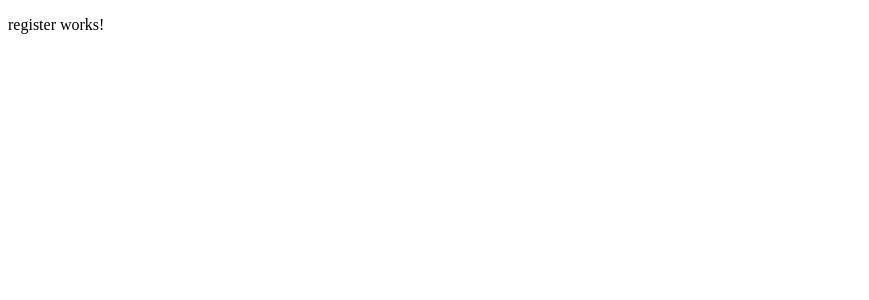
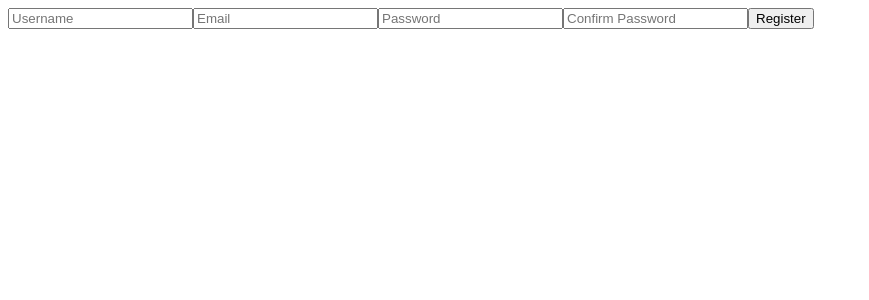
Before and after one commit to JannatulFardouse/secure-auth-portal, an Angular app: page /register in a window 1280 px wide. Shown: the top 300 px of the page, without its empty margins (0-869 px from the left). Built offline with nearby package versions, Linux system fonts and the light colour scheme.

Commit message:
complete the login fronted

```diff
--- a/src/app/pages/dashboard/dashboard.component.html
+++ b/src/app/pages/dashboard/dashboard.component.html
@@ -1 +1,2 @@
-<p>dashboard works!</p>
+<h1>Welcome, {{ userName }}</h1>
+<p>Here’s your dashboard content.</p>
--- a/src/app/pages/dashboard/dashboard.component.ts
+++ b/src/app/pages/dashboard/dashboard.component.ts
@@ -2,10 +2,12 @@ import { Component } from '@angular/core';
 
 @Component({
   selector: 'app-dashboard',
-  imports: [],
+  standalone: true,
   templateUrl: './dashboard.component.html',
-  styleUrl: './dashboard.component.scss'
+  styleUrls: ['./dashboard.component.scss']
 })
 export class DashboardComponent {
+  userName: string = 'John Doe'; // This could be fetched dynamically
 
+  constructor() {}
 }
--- a/src/app/pages/login/login.component.html
+++ b/src/app/pages/login/login.component.html
@@ -1,7 +1,5 @@
-<h2>Login</h2>
 <form [formGroup]="form" (ngSubmit)="submit()">
-  <input formControlName="email" placeholder="Email" type="email" /><br/>
-  <input formControlName="password" placeholder="Password" type="password" /><br/>
+  <input formControlName="username" placeholder="Username">
+  <input formControlName="password" type="password" placeholder="Password">
   <button type="submit">Login</button>
 </form>
-<p>Don't have an account? <a routerLink="/register">Register</a></p>
--- a/src/app/pages/login/login.component.ts
+++ b/src/app/pages/login/login.component.ts
@@ -1,27 +1,29 @@
 import { Component } from '@angular/core';
-import { FormBuilder, FormGroup, Validators } from '@angular/forms';
+import { FormGroup, FormBuilder, Validators, ReactiveFormsModule } from '@angular/forms';
+
 
 @Component({
   selector: 'app-login',
   standalone: true,
-  imports: [],
+  imports: [ReactiveFormsModule], // Ensure this is added
   templateUrl: './login.component.html',
-  styleUrl: './login.component.scss'
+  styleUrls: ['./login.component.scss']
 })
 export class LoginComponent {
   form: FormGroup;
 
   constructor(private fb: FormBuilder) {
     this.form = this.fb.group({
-      email: ['', [Validators.required, Validators.email]],
+      username: ['', Validators.required],
       password: ['', Validators.required]
     });
   }
 
   submit() {
     if (this.form.valid) {
-      console.log('Login submitted:', this.form.value);
-      // Later: Call AuthService and navigate to dashboard
+      console.log('Form Submitted', this.form.value);
+    } else {
+      console.log('Form is not valid');
     }
   }
 }
--- a/src/app/pages/register/register.component.html
+++ b/src/app/pages/register/register.component.html
@@ -1 +1,7 @@
-<p>register works!</p>
+<form [formGroup]="form" (ngSubmit)="submit()">
+    <input formControlName="username" placeholder="Username">
+    <input formControlName="email" type="email" placeholder="Email">
+    <input formControlName="password" type="password" placeholder="Password">
+    <input formControlName="confirmPassword" type="password" placeholder="Confirm Password">
+    <button type="submit">Register</button>
+  </form>
--- a/src/app/pages/register/register.component.ts
+++ b/src/app/pages/register/register.component.ts
@@ -1,11 +1,31 @@
 import { Component } from '@angular/core';
+import { FormGroup, FormBuilder, Validators } from '@angular/forms';
+import { ReactiveFormsModule } from '@angular/forms';  // Import this
 
 @Component({
   selector: 'app-register',
-  imports: [],
+  standalone: true,
+  imports: [ReactiveFormsModule], // Add this
   templateUrl: './register.component.html',
-  styleUrl: './register.component.scss'
+  styleUrls: ['./register.component.scss']
 })
 export class RegisterComponent {
+  form: FormGroup;
 
+  constructor(private fb: FormBuilder) {
+    this.form = this.fb.group({
+      username: ['', Validators.required],
+      email: ['', [Validators.required, Validators.email]],
+      password: ['', Validators.required],
+      confirmPassword: ['', Validators.required]
+    });
+  }
+
+  submit() {
+    if (this.form.valid) {
+      console.log('Registration form submitted:', this.form.value);
+    } else {
+      console.log('Registration form is not valid');
+    }
+  }
 }
```
